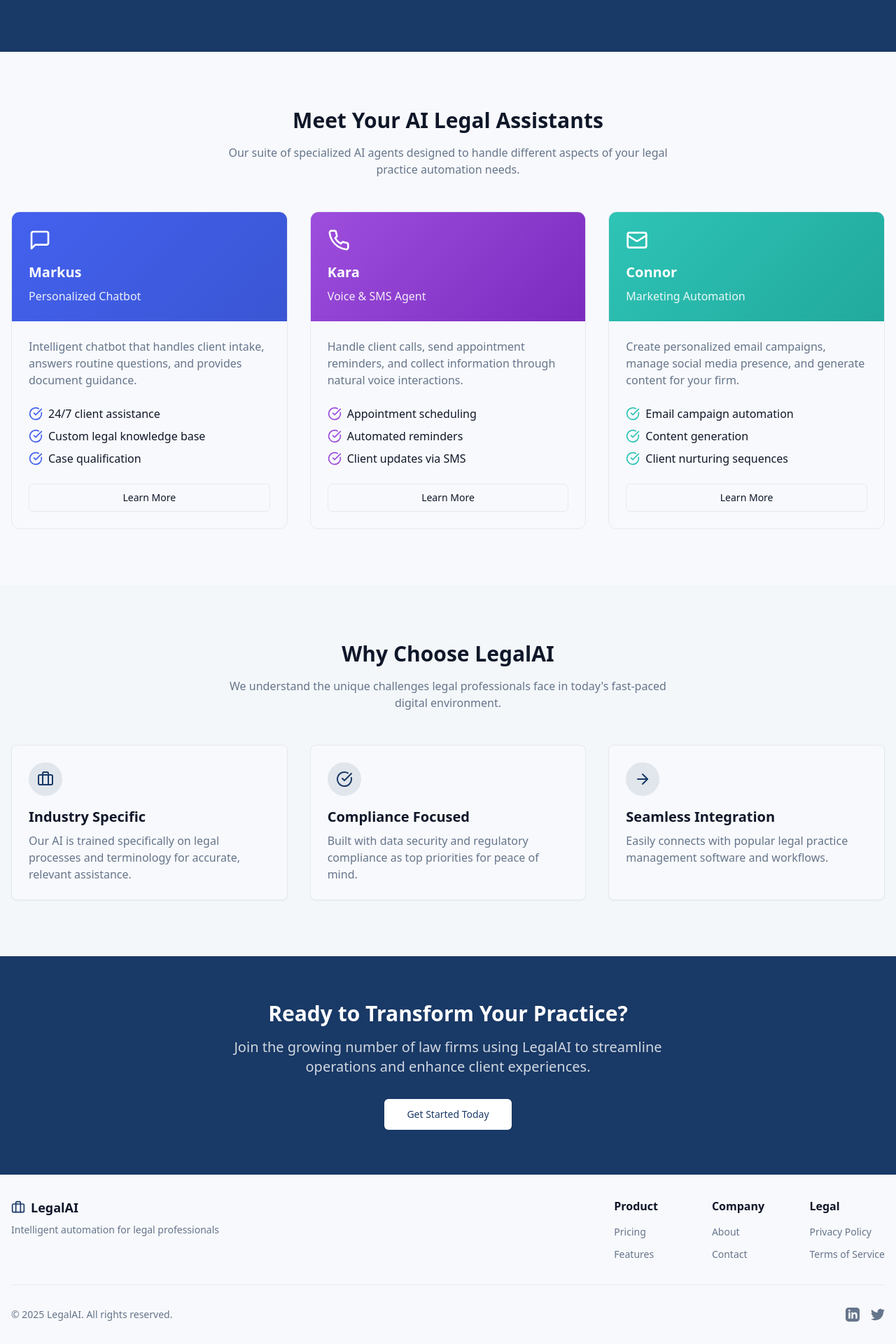
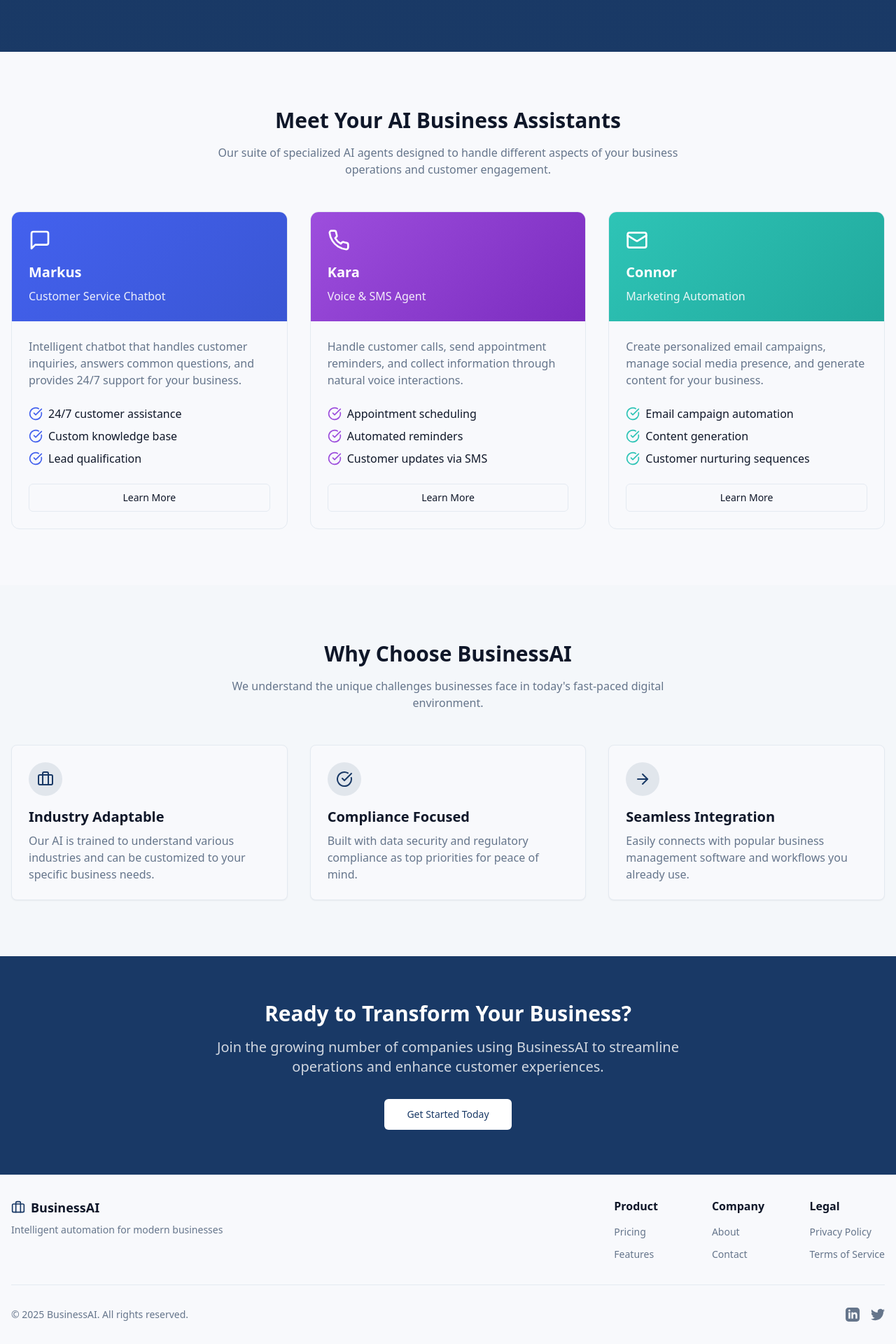
Before and after one commit to z9-malik23026754/legal-ai-automation-suite, a React (Vite) app: page / in a window 1280 px wide. Shown: the part 606-2526 px from the top of the page at 70% size. Built offline with nearby package versions, Linux system fonts and the light colour scheme.

Commit message:
Refactor: Generalize website content for all businesses
Update all text and branding to target a general business audience instead of law firms.

```diff
--- a/src/pages/AgentPage.tsx
+++ b/src/pages/AgentPage.tsx
@@ -85,7 +85,7 @@ const AgentPage = () => {
           </div>
 
           <div className="mt-4 text-center text-xs text-muted-foreground">
-            Powered by LegalAI · Webhook requests will be processed by n8n
+            Powered by BusinessAI · Webhook requests will be processed by n8n
           </div>
         </div>
       </div>
--- a/src/pages/Index.tsx
+++ b/src/pages/Index.tsx
@@ -19,10 +19,10 @@ const Index = () => {
         <div className="container mx-auto px-4 relative z-10">
           <div className="max-w-3xl">
             <h1 className="text-4xl sm:text-5xl lg:text-6xl font-bold mb-6">
-              Legal Automation Powered by AI
+              Business Automation Powered by AI
             </h1>
             <p className="text-xl mb-8 text-white/90">
-              Transform your law practice with intelligent AI agents designed specifically for legal professionals. Streamline routine tasks and focus on what matters most.
+              Transform your business with intelligent AI agents designed to streamline operations, boost productivity, and enhance customer experiences.
             </p>
             <div className="flex flex-col sm:flex-row gap-4">
               {user ? (
@@ -54,9 +54,9 @@ const Index = () => {
       <section className="py-20 bg-background">
         <div className="container mx-auto px-4">
           <div className="text-center mb-12">
-            <h2 className="text-3xl font-bold mb-4">Meet Your AI Legal Assistants</h2>
+            <h2 className="text-3xl font-bold mb-4">Meet Your AI Business Assistants</h2>
             <p className="text-muted-foreground max-w-2xl mx-auto">
-              Our suite of specialized AI agents designed to handle different aspects of your legal practice automation needs.
+              Our suite of specialized AI agents designed to handle different aspects of your business operations and customer engagement.
             </p>
           </div>
 
@@ -66,24 +66,24 @@ const Index = () => {
               <div className="agent-card-markus p-6">
                 <MessageSquare className="h-8 w-8 mb-4" />
                 <h3 className="text-xl font-bold mb-2">Markus</h3>
-                <p className="opacity-90">Personalized Chatbot</p>
+                <p className="opacity-90">Customer Service Chatbot</p>
               </div>
               <div className="p-6">
                 <p className="mb-6 text-muted-foreground">
-                  Intelligent chatbot that handles client intake, answers routine questions, and provides document guidance.
+                  Intelligent chatbot that handles customer inquiries, answers common questions, and provides 24/7 support for your business.
                 </p>
                 <ul className="space-y-2 mb-6">
                   <li className="flex items-center">
                     <CheckCircle className="h-5 w-5 text-markus mr-2" />
-                    <span>24/7 client assistance</span>
+                    <span>24/7 customer assistance</span>
                   </li>
                   <li className="flex items-center">
                     <CheckCircle className="h-5 w-5 text-markus mr-2" />
-                    <span>Custom legal knowledge base</span>
+                    <span>Custom knowledge base</span>
                   </li>
                   <li className="flex items-center">
                     <CheckCircle className="h-5 w-5 text-markus mr-2" />
-                    <span>Case qualification</span>
+                    <span>Lead qualification</span>
                   </li>
                 </ul>
                 <Link to="/pricing">
@@ -101,7 +101,7 @@ const Index = () => {
               </div>
               <div className="p-6">
                 <p className="mb-6 text-muted-foreground">
-                  Handle client calls, send appointment reminders, and collect information through natural voice interactions.
+                  Handle customer calls, send appointment reminders, and collect information through natural voice interactions.
                 </p>
                 <ul className="space-y-2 mb-6">
                   <li className="flex items-center">
@@ -114,7 +114,7 @@ const Index = () => {
                   </li>
                   <li className="flex items-center">
                     <CheckCircle className="h-5 w-5 text-kara mr-2" />
-                    <span>Client updates via SMS</span>
+                    <span>Customer updates via SMS</span>
                   </li>
                 </ul>
                 <Link to="/pricing">
@@ -132,7 +132,7 @@ const Index = () => {
               </div>
               <div className="p-6">
                 <p className="mb-6 text-muted-foreground">
-                  Create personalized email campaigns, manage social media presence, and generate content for your firm.
+                  Create personalized email campaigns, manage social media presence, and generate content for your business.
                 </p>
                 <ul className="space-y-2 mb-6">
                   <li className="flex items-center">
@@ -145,7 +145,7 @@ const Index = () => {
                   </li>
                   <li className="flex items-center">
                     <CheckCircle className="h-5 w-5 text-connor mr-2" />
-                    <span>Client nurturing sequences</span>
+                    <span>Customer nurturing sequences</span>
                   </li>
                 </ul>
                 <Link to="/pricing">
@@ -161,9 +161,9 @@ const Index = () => {
       <section className="py-20 bg-secondary/50">
         <div className="container mx-auto px-4">
           <div className="text-center mb-12">
-            <h2 className="text-3xl font-bold mb-4">Why Choose LegalAI</h2>
+            <h2 className="text-3xl font-bold mb-4">Why Choose BusinessAI</h2>
             <p className="text-muted-foreground max-w-2xl mx-auto">
-              We understand the unique challenges legal professionals face in today's fast-paced digital environment.
+              We understand the unique challenges businesses face in today's fast-paced digital environment.
             </p>
           </div>
 
@@ -172,9 +172,9 @@ const Index = () => {
               <div className="h-12 w-12 rounded-full bg-primary/10 flex items-center justify-center mb-4">
                 <Briefcase className="h-6 w-6 text-primary" />
               </div>
-              <h3 className="text-xl font-semibold mb-2">Industry Specific</h3>
+              <h3 className="text-xl font-semibold mb-2">Industry Adaptable</h3>
               <p className="text-muted-foreground">
-                Our AI is trained specifically on legal processes and terminology for accurate, relevant assistance.
+                Our AI is trained to understand various industries and can be customized to your specific business needs.
               </p>
             </div>
 
@@ -194,7 +194,7 @@ const Index = () => {
               </div>
               <h3 className="text-xl font-semibold mb-2">Seamless Integration</h3>
               <p className="text-muted-foreground">
-                Easily connects with popular legal practice management software and workflows.
+                Easily connects with popular business management software and workflows you already use.
               </p>
             </div>
           </div>
@@ -204,9 +204,9 @@ const Index = () => {
       {/* CTA Section */}
       <section className="py-16 bg-primary text-white">
         <div className="container mx-auto px-4 text-center">
-          <h2 className="text-3xl font-bold mb-4">Ready to Transform Your Practice?</h2>
+          <h2 className="text-3xl font-bold mb-4">Ready to Transform Your Business?</h2>
           <p className="text-xl text-white/80 mb-8 max-w-2xl mx-auto">
-            Join the growing number of law firms using LegalAI to streamline operations and enhance client experiences.
+            Join the growing number of companies using BusinessAI to streamline operations and enhance customer experiences.
           </p>
           <Link to="/signup">
             <Button size="lg" className="bg-white text-primary hover:bg-white/90">
@@ -223,10 +223,10 @@ const Index = () => {
             <div className="mb-6 md:mb-0">
               <div className="flex items-center space-x-2">
                 <Briefcase className="h-5 w-5 text-primary" />
-                <span className="font-bold text-lg">LegalAI</span>
+                <span className="font-bold text-lg">BusinessAI</span>
               </div>
               <p className="text-sm text-muted-foreground mt-2">
-                Intelligent automation for legal professionals
+                Intelligent automation for modern businesses
               </p>
             </div>
 
@@ -259,7 +259,7 @@ const Index = () => {
 
           <div className="border-t border-border mt-8 pt-8 flex flex-col md:flex-row justify-between items-center">
             <p className="text-sm text-muted-foreground">
-              © {new Date().getFullYear()} LegalAI. All rights reserved.
+              © {new Date().getFullYear()} BusinessAI. All rights reserved.
             </p>
             <div className="flex space-x-4 mt-4 md:mt-0">
               <Link to="#" className="text-muted-foreground hover:text-foreground">
--- a/src/pages/Pricing.tsx
+++ b/src/pages/Pricing.tsx
@@ -114,11 +114,11 @@ const Pricing = () => {
       id: "markus",
       name: "Markus",
       icon: <MessageSquare className="h-6 w-6 text-markus" />,
-      description: "Personalized chatbot for client intake and routine questions",
+      description: "Personalized chatbot for customer service and lead generation",
       monthlyPrice: 79,
       annualPrice: 790,
       features: [
-        "24/7 client intake",
+        "24/7 customer support",
         "Custom knowledge base",
         "Website integration",
         "Unlimited conversations",
@@ -129,7 +129,7 @@ const Pricing = () => {
       id: "kara",
       name: "Kara",
       icon: <Phone className="h-6 w-6 text-kara" />,
-      description: "Voice & SMS automation for scheduling and client communication",
+      description: "Voice & SMS automation for scheduling and customer communication",
       monthlyPrice: 99,
       annualPrice: 990,
       features: [
@@ -144,14 +144,14 @@ const Pricing = () => {
       id: "connor",
       name: "Connor",
       icon: <Mail className="h-6 w-6 text-connor" />,
-      description: "Email marketing and content automation for your practice",
+      description: "Email marketing and content automation for your business",
       monthlyPrice: 89,
       annualPrice: 890,
       features: [
         "Email campaign automation",
         "Newsletter creation",
         "Content generation",
-        "Client nurturing sequences",
+        "Customer nurturing sequences",
       ],
       color: "connor"
     },
@@ -182,7 +182,7 @@ const Pricing = () => {
           <div className="text-center mb-16">
             <h1 className="text-5xl font-bold mb-6 bg-clip-text text-transparent bg-gradient-to-r from-primary to-blue-600">Pricing Plans</h1>
             <p className="text-xl text-muted-foreground max-w-2xl mx-auto">
-              Choose the right plan for your firm's needs
+              Choose the right plan for your business needs
             </p>
 
             <div className="mt-8 inline-flex items-center p-1 bg-muted rounded-full shadow-inner">
```
